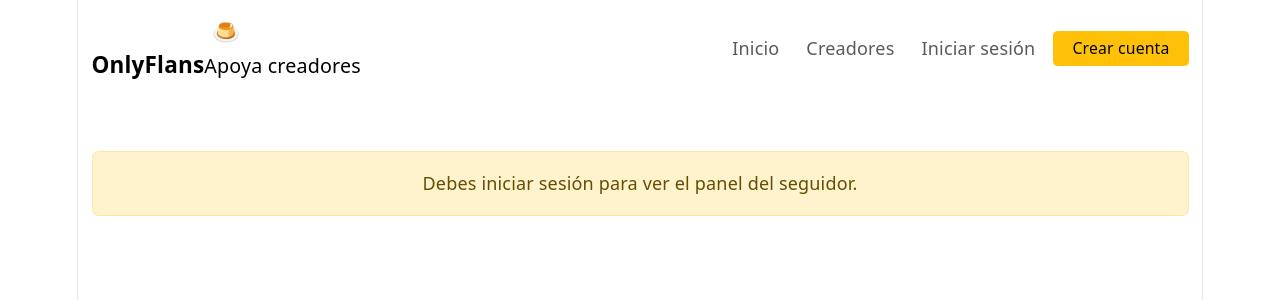
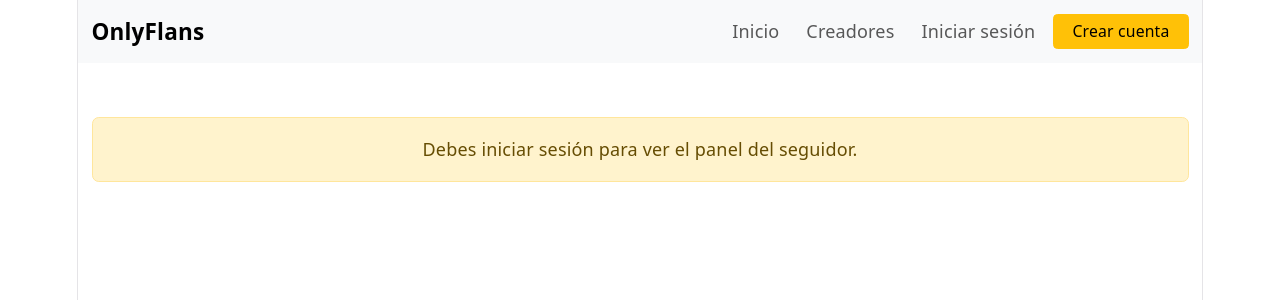
Before and after one commit to Jpaulo03/onlyflans, a React app in the folder frontend/: page /panel-seguidor in a window 1280 px wide. Shown: the top 300 px of the page. Built offline with nearby package versions, Linux system fonts and the light colour scheme; the HTML template or start-up script is replaced by a standard one.

Commit message:
actualizacion

```diff
--- a/frontend/src/App.jsx
+++ b/frontend/src/App.jsx
@@ -1,4 +1,4 @@
-import { Link, Route, Routes, useLocation, useNavigate } from 'react-router-dom';
+import { Link, Route, Routes } from 'react-router-dom';
 
 import AppNavbar from './components/AppNavbar';
 
@@ -42,16 +42,6 @@ function InicioPage() {
 }
 
 function App() {
-  useLocation();
-
-  const navigate = useNavigate();
-  const usuario = JSON.parse(localStorage.getItem('usuario'));
-
-  const cerrarSesion = () => {
-    localStorage.removeItem('token');
-    localStorage.removeItem('usuario');
-    navigate('/login');
-  };
 
   return (
     <>
--- a/frontend/src/components/AppNavbar.jsx
+++ b/frontend/src/components/AppNavbar.jsx
@@ -17,13 +17,11 @@ function AppNavbar() {
   };
 
   return (
-    <nav className="navbar navbar-expand-lg app-navbar sticky-top">
+    <nav className="navbar navbar-expand-lg app-navbar sticky-top bg-light">
       <div className="container">
         <Link to="/" className="navbar-brand brand-logo">
-          <span className="brand-icon">🍮</span>
           <div>
             <strong>OnlyFlans</strong>
-            <small>Apoya creadores</small>
           </div>
         </Link>
 
```
